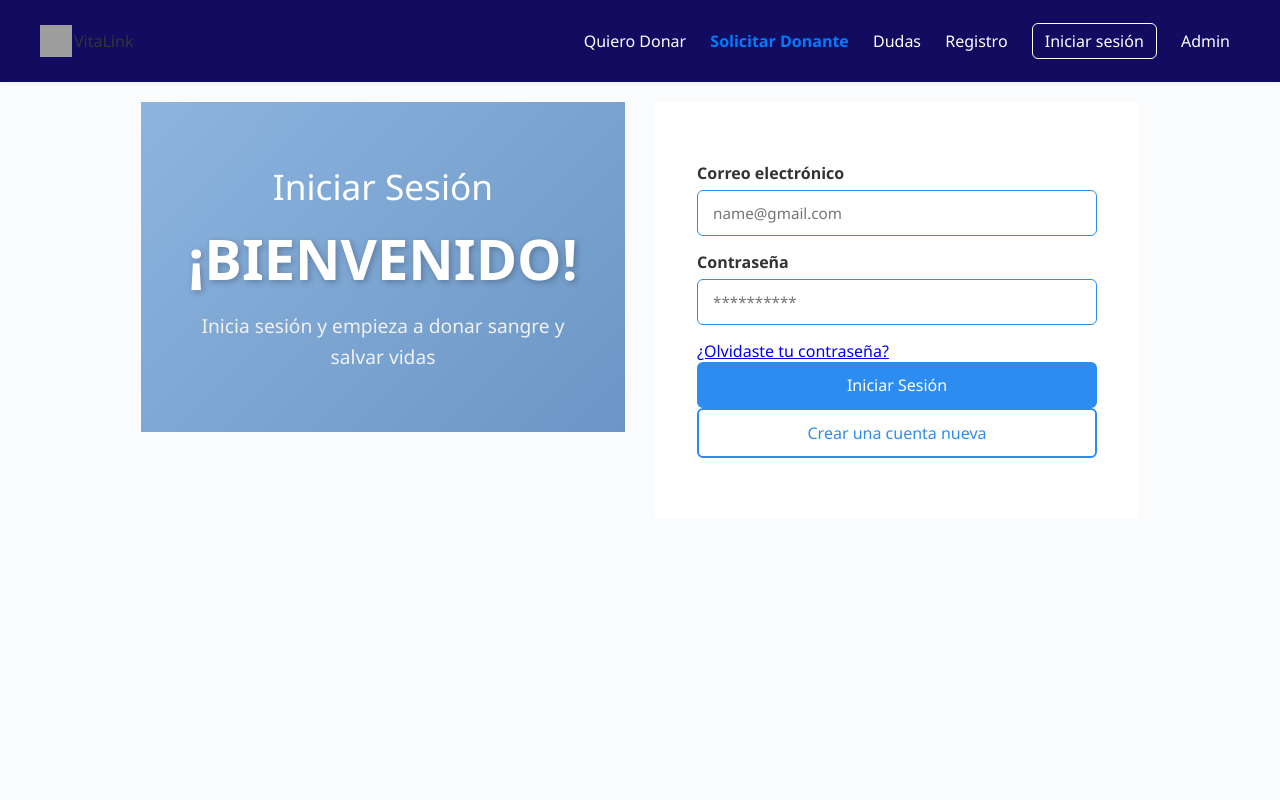
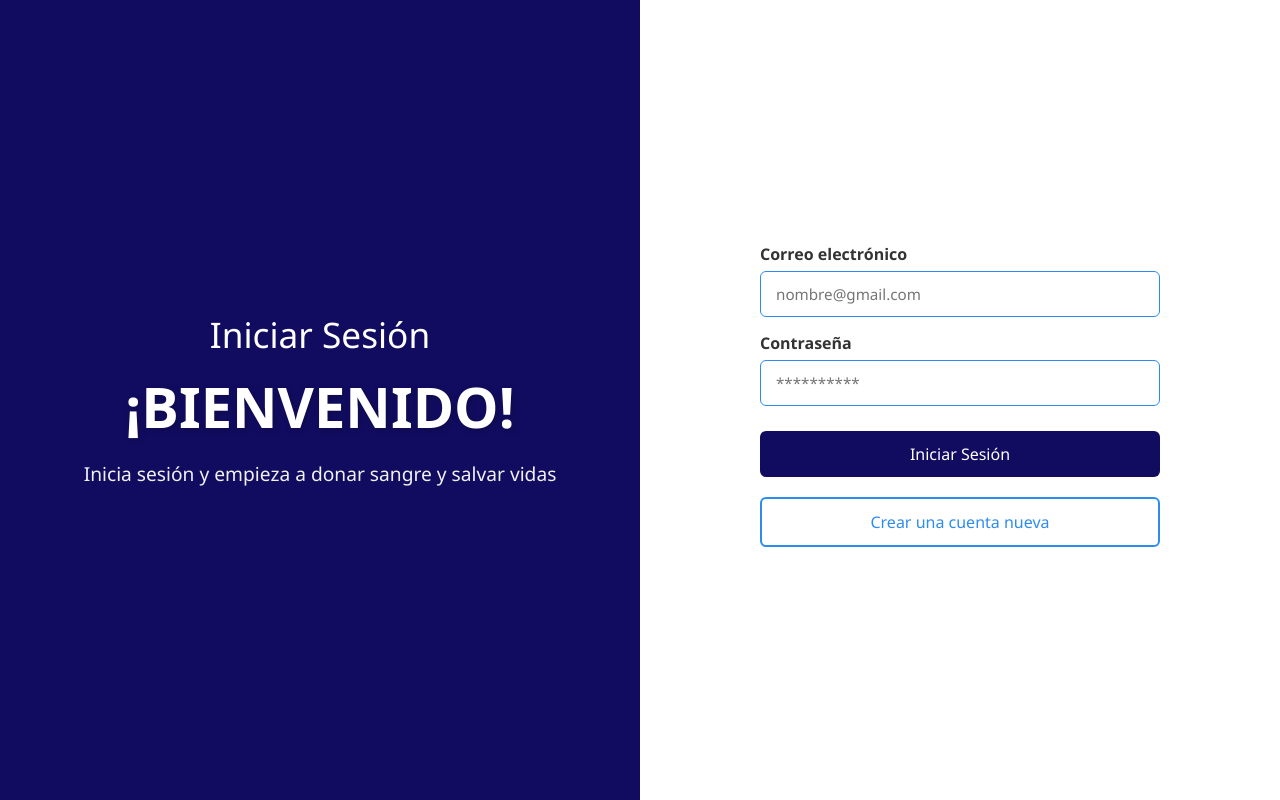
Before and after one commit to imjazmina/gestion_de_donadores_de_sangre, a Flask app: page /login in a window 1280 px wide. Run offline with Flask 3, Linux system fonts and the light colour scheme; grey boxes are pictures that could not be loaded.

Commit message:
maquetacion login

```diff
--- a/app/static/css/registro.css
+++ b/app/static/css/login.css
@@ -11,47 +11,7 @@ body, html {
   display: flex;
   flex-direction: column;
 }
-
-.navbar {
-  display: flex;
-  justify-content: space-between;
-  align-items: center;
-  background: white;
-  padding: 15px 50px;
-  box-shadow: 0 2px 6px rgba(0,0,0,0.05);
-  position: sticky;
-  top: 0;
-  z-index: 10;
-}
-
-.logo {
-  display: flex;
-  align-items: center;
-  gap: 10px;
-}
-
-.logo img {
-  height: 32px;
-}
-
-nav a {
-  margin: 0 15px;
-  text-decoration: none;
-  color: #444;
-  font-weight: 500;
-  transition: color 0.3s;
-}
-
-nav a:hover {
-  color: #017bfe;
-}
-
-nav a.active {
-  color: #017bfe;
-  font-weight: 600;
-}
-
-.container {
+.container-login {
   flex: 1;
   display: flex;
   min-height: calc(100vh - 120px);
@@ -59,7 +19,7 @@ nav a.active {
 
 .left-panel {
   flex: 1;
-  background: linear-gradient(135deg, #8db4df, #6b96c5);
+  background: rgb(18, 12, 97);
   color: #fff;
   padding: 60px 40px;
   display: flex;
@@ -109,6 +69,7 @@ nav a.active {
   width: 100%;
   max-width: 400px;
   background: #fff;
+  gap: 20px;
 }
 
 .login-form h1 {
@@ -140,6 +101,7 @@ nav a.active {
 .btn-login, .btn-register {
   width: 100%;
   padding: 12px;
+  margin: 10px 0;
   border: none;
   border-radius: 6px;
   font-size: 1rem;
@@ -148,7 +110,7 @@ nav a.active {
 }
 
 .btn-login {
-  background-color: #2D8CF0;
+  background-color: rgb(18, 12, 97);
   color: #fff;
 }
 
--- a/app/static/css/style.css
+++ b/app/static/css/style.css
@@ -491,6 +491,12 @@ grid-column: 1 / -1;
 text-align: center;
 }
 
+.container-login {
+  flex: 1;
+  display: flex;
+  min-height: calc(100vh - 120px);
+}
+
 .container {
 display: flex;
 justify-content: center;
--- a/app/templates/login.html
+++ b/app/templates/login.html
@@ -3,31 +3,11 @@
 <head>
     <meta charset="UTF-8">
     <meta name="viewport" content="width=device-width, initial-scale=1.0">
-    <title>VitaLink - Login</title>
-    <link rel="stylesheet" href="../static/css/registro.css">
-    <link rel="stylesheet" href="../static/css/style.css">
-
+    <title>Login</title>
+    <link rel="stylesheet" href="../static/css/login.css">
 </head>
-
-
 <body>
-
-       <header class="navbar">
-    <div class="logo">
-      <img src="logo.png" alt="VitaLink">
-      <span>VitaLink</span>
-    </div>
-    <nav>
-      <a href="index.html">Quiero Donar</a>
-      <a href="solicitar.html" class="active">Solicitar Donante</a>
-      <a href="info.html">Dudas</a>
-      <a href="registro.html">Registro</a>
-      <a href="login.html" class="btn-outline">Iniciar sesión</a>
-      <a href="admin\loginadmin.html">Admin</a>
-    </nav>
-  </header>
-
-    <div class="container">
+    <div class="container-login">
     <div class="left-panel">
     <div class="logo">
     </div>
@@ -42,14 +22,10 @@
         <div class="right-panel">
             <form class="login-form">
                 <label for="email">Correo electrónico</label>
-                <input type="email" id="email" placeholder="name@gmail.com" required>
+                <input type="email" id="email" placeholder="nombre@gmail.com" required>
 
                 <label for="password">Contraseña</label>
                 <input type="password" id="password" placeholder="**********" required>
-
-                <div class="options">
-                    <a href="#">¿Olvidaste tu contraseña?</a>
-                </div>
 
                 <button type="submit" class="btn-login">Iniciar Sesión</button>
                 <button type="button" class="btn-register" onclick="location.href='registro.html'">
```
